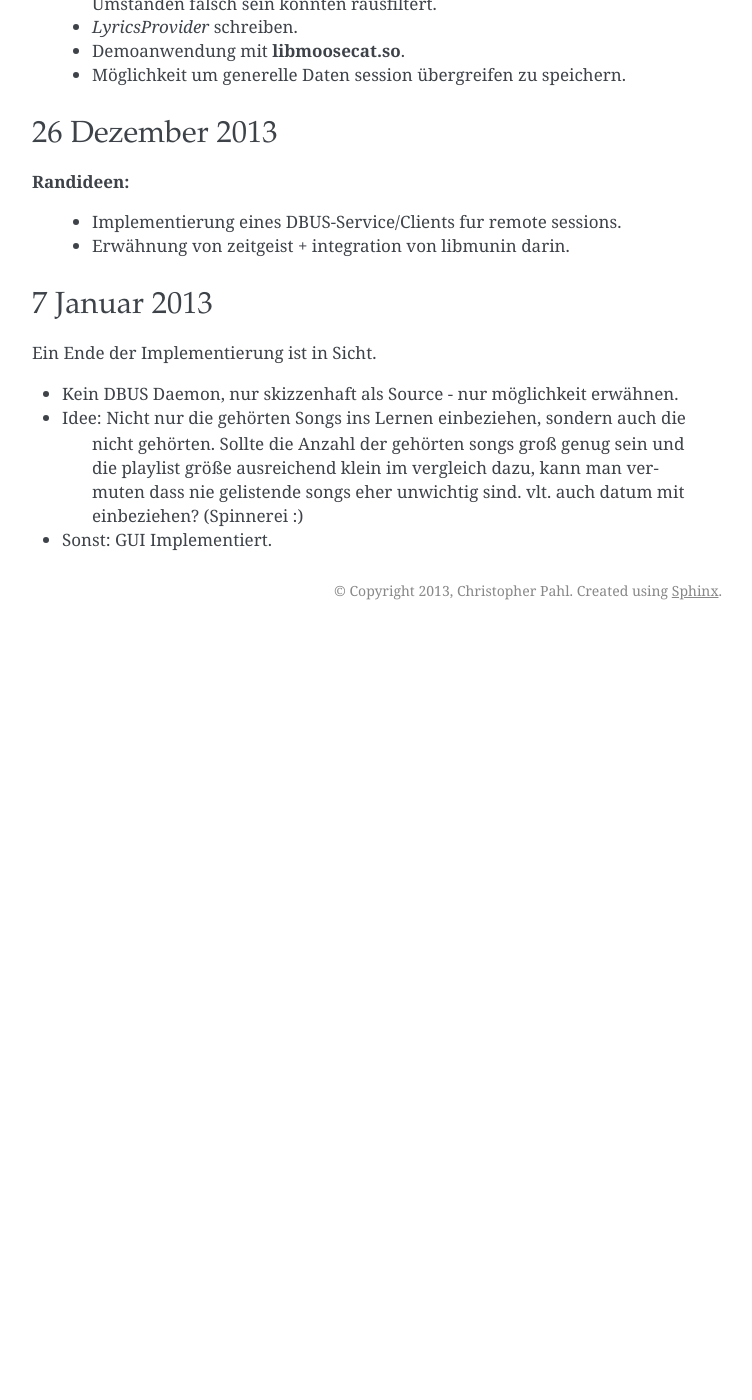
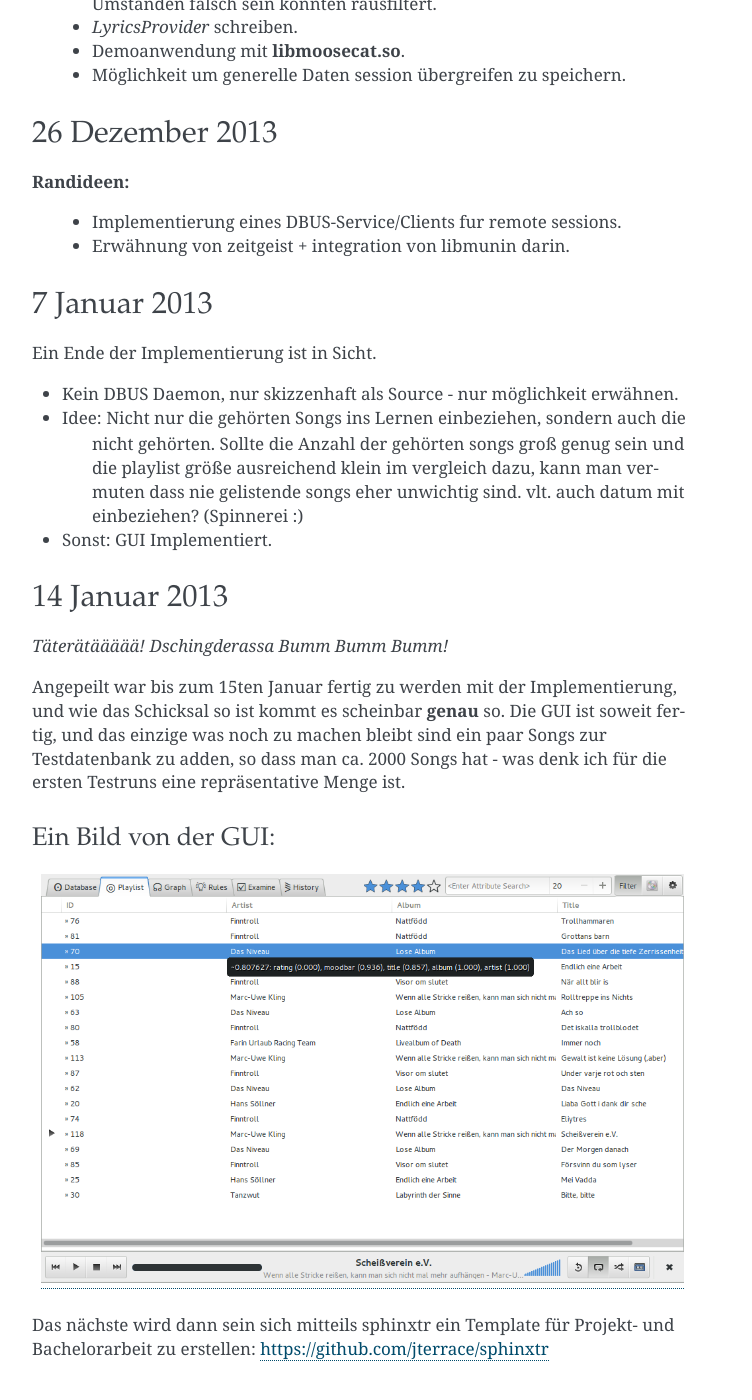
Before and after one commit to sahib/libmunin, a Sphinx documentation site: the page built from doc/logbuch.rst, in a window 1280 px wide and 1400 px high, scrolled down 16431 px. Shown: the whole window, without its empty margins (388-1140 px from the left). Built offline with Sphinx 7.4.7, drawn with Linux system fonts in a browser that asks for light colours; before the commit the page ends 17061 px from its top, so only the background shows below that; some of the changed text lies outside the part shown.

Commit message:
Added new logbook entry

```diff
--- a/doc/logbuch.rst
+++ b/doc/logbuch.rst
@@ -795,3 +795,24 @@ Ein Ende der Implementierung ist in Sicht.
         man vermuten dass nie gelistende songs eher unwichtig sind.
         vlt. auch datum mit einbeziehen? (Spinnerei :)
 - Sonst: GUI Implementiert.
+
+14 Januar 2013
+--------------
+
+*Täterätäääää! Dschingderassa Bumm Bumm Bumm!*
+
+Angepeilt war bis zum 15ten Januar fertig zu werden mit der Implementierung,
+und wie das Schicksal so ist kommt es scheinbar **genau** so.
+Die GUI ist soweit fertig, und das einzige was noch zu machen bleibt
+sind ein paar Songs zur Testdatenbank zu adden, so dass man ca. 2000 Songs hat -
+was denk ich für die ersten Testruns eine repräsentative Menge ist.
+
+
+Ein Bild von der GUI:
+"""""""""""""""""""""
+
+.. figure:: /_static/gui.png
+   :width: 700px
+
+Das nächste wird dann sein sich mitteils sphinxtr ein Template für Projekt- und
+Bachelorarbeit zu erstellen: https://github.com/jterrace/sphinxtr
```
Also changed, not shown: doc/_static/gui.png (added).
